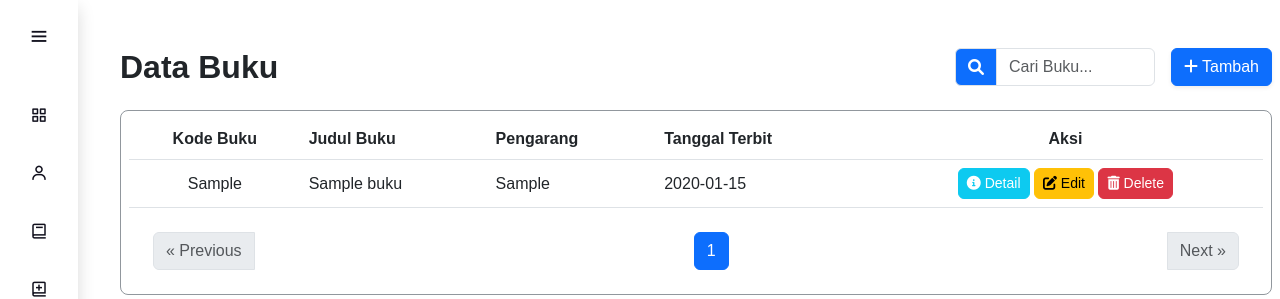
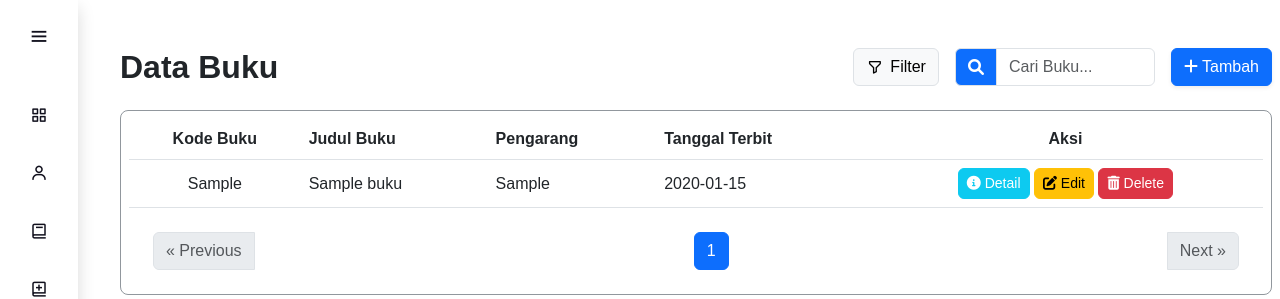
Before and after one commit to Kimhsta/Perpusaku-PHP-Native, a PHP site: page /buku.php in a window 1280 px wide. Shown: the top 299 px of the page. Run offline with PHP 8.4, Linux system fonts and the light colour scheme; tables that the repository leaves empty hold one stand-in row (values such as "Sample post").

Commit message:
Penambahan Filter pada Buku

```diff
--- a/Admin/Buku/buku.php
+++ b/Admin/Buku/buku.php
@@ -3,21 +3,25 @@
 require_once '../../Config/koneksi.php';
 include '../Layouts/header.php';
 
-$result = $conn->query("SELECT * FROM buku");
+// Variabel filter
+$filterStatus = isset($_GET['filter']) ? $_GET['filter'] : 'all';
 
 // Pagination logic
 $limit = 10; // Jumlah data per halaman
 $page = isset($_GET['page']) ? (int)$_GET['page'] : 1; // Halaman saat ini
 $offset = ($page - 1) * $limit;
 
-// Hitung total data
-$totalQuery = $conn->query("SELECT COUNT(*) AS total FROM buku");
+// Query untuk menghitung total data dengan filter
+$totalQuery = $conn->prepare("SELECT COUNT(*) AS total FROM buku WHERE (:filterStatus = 'all' OR status = :filterStatus)");
+$totalQuery->bindValue(':filterStatus', $filterStatus, PDO::PARAM_STR);
+$totalQuery->execute();
 $totalResult = $totalQuery->fetch(PDO::FETCH_ASSOC);
 $totalRows = $totalResult['total'];
 $totalPages = ceil($totalRows / $limit);
 
-// Ambil data sesuai halaman
-$result = $conn->prepare("SELECT * FROM buku LIMIT :limit OFFSET :offset");
+// Query untuk mengambil data buku dengan filter
+$result = $conn->prepare("SELECT * FROM buku WHERE (:filterStatus = 'all' OR status = :filterStatus) LIMIT :limit OFFSET :offset");
+$result->bindValue(':filterStatus', $filterStatus, PDO::PARAM_STR);
 $result->bindValue(':limit', $limit, PDO::PARAM_INT);
 $result->bindValue(':offset', $offset, PDO::PARAM_INT);
 $result->execute();
@@ -30,6 +34,40 @@ $result->execute();
 
       <!-- Bagian Tombol dan Pencarian -->
       <div class="d-flex align-items-between gap-3">
+
+        <!-- Tambahkan Dropdown Filter -->
+        <div class="dropdown">
+          <!-- Tombol Filter -->
+          <button class="btn btn-light border d-flex align-items-center"
+            type="button" id="filterDropdown" data-bs-toggle="dropdown" aria-expanded="false">
+            <i class="bx bx-filter-alt me-2"></i> Filter
+          </button>
+
+          <!-- Menu Dropdown -->
+          <ul class="dropdown-menu" aria-labelledby="filterDropdown">
+            <li>
+              <a class="dropdown-item d-flex align-items-center" href="?filter=all">
+                <i class="bx bx-check-circle me-2"></i> Semua
+              </a>
+            </li>
+            <li>
+              <a class="dropdown-item d-flex align-items-center" href="?filter=Tersedia">
+                <i class="bx bx-check-circle me-2"></i> Tersedia
+              </a>
+            </li>
+            <li>
+              <a class="dropdown-item d-flex align-items-center" href="?filter=Dipinjam">
+                <i class="bx bx-book-open me-2"></i> Dipinjam
+              </a>
+            </li>
+            <li>
+              <a class="dropdown-item d-flex align-items-center" href="?filter=Kosong">
+                <i class="bx bx-x-circle me-2"></i> Kosong
+              </a>
+            </li>
+          </ul>
+        </div>
+
         <!-- Input Pencarian -->
         <div class="input-group" style="max-width: 200px;">
           <span class="input-group-text bg-primary text-white"><i class="fas fa-search"></i></span>
@@ -222,4 +260,11 @@ function loadDetailForm(kode_buku) {
       row.style.display = text.includes(input) ? "" : "none";
     });
   }
+
+  function applyFilter(status) {
+    const url = new URL(window.location.href);
+    url.searchParams.set('status', status);
+    url.searchParams.set('page', 1); // Reset ke halaman 1 setiap kali filter diubah
+    window.location.href = url.toString();
+  }
 </script>
```
Lines whose indentation alone changed are shown as unchanged.
